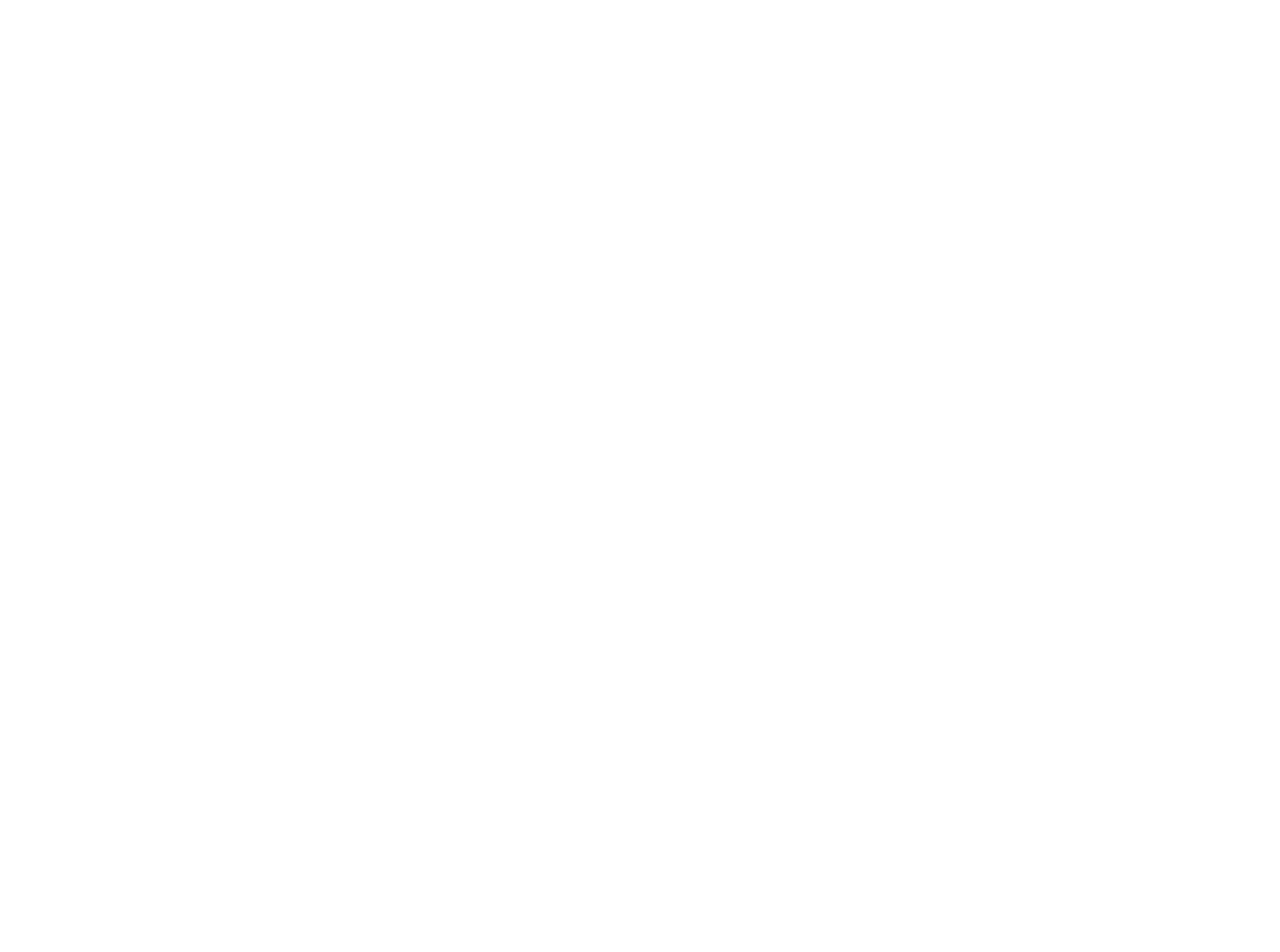
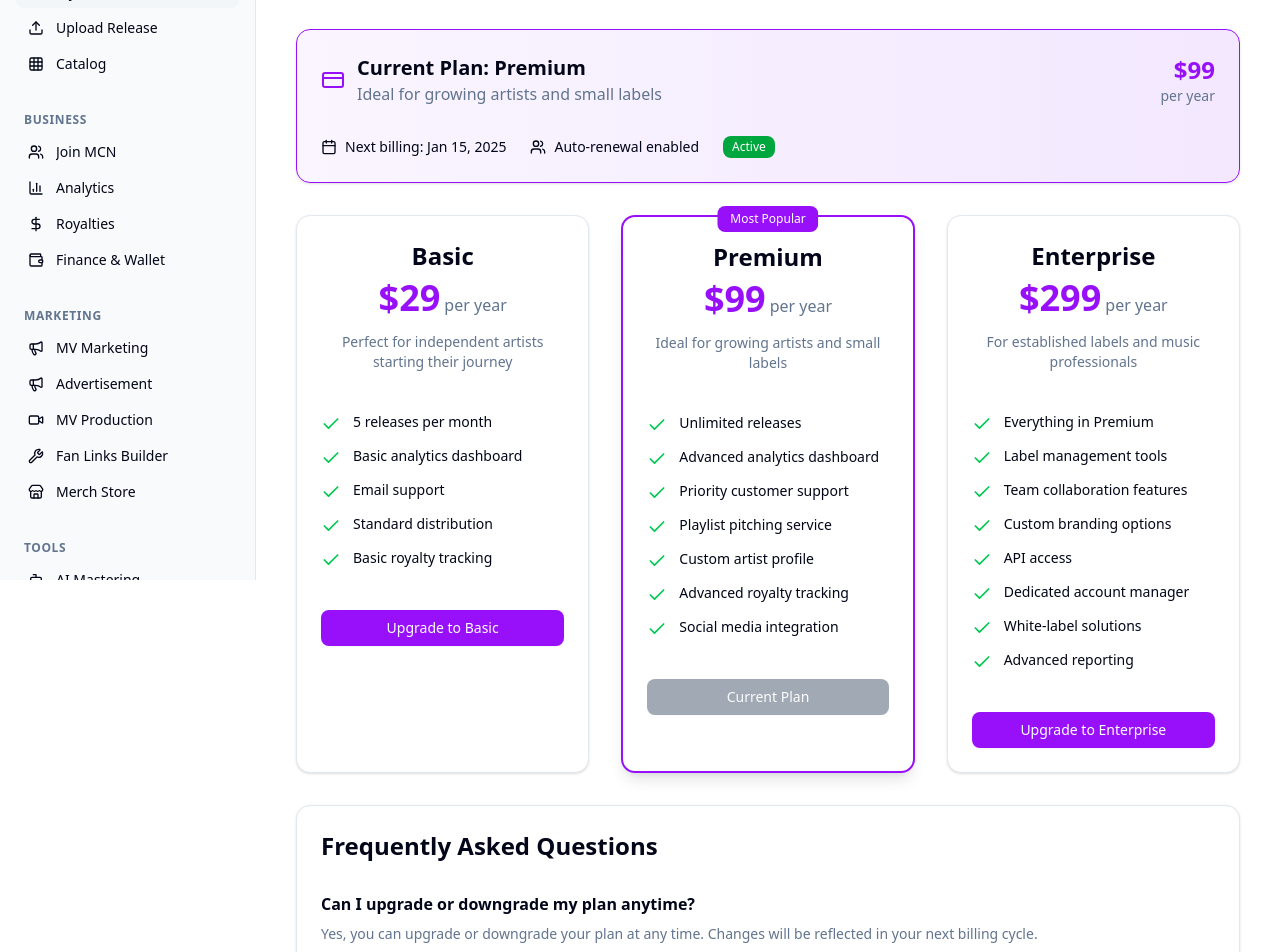
Before and after one commit to EasyTechInnovate/maheshwarivisuals, a React (Vite) app in the folder app/: page /app/plan in a window 1280 px wide. Before the commit this address had no page. Shown: the part 220-1172 px from the top of the page. Before the commit the page ends 800 px from the top, so only its background shows below. Built offline with nearby package versions, Linux system fonts and the light colour scheme.

Commit message:
feat: Add Profile and Plan pages with routing fix: Update axios baseURL configuration

```diff
--- a/app/src/App.jsx
+++ b/app/src/App.jsx
@@ -2,6 +2,8 @@
 import { Route, Routes } from 'react-router-dom'
 import Index from './pages/Index'
 import Dashboard from './pages/dashboard/Dashboard'
+import Profile from './pages/profile/Profile'
+import Plan from './pages/plan/Plan'
 import UploadRelease from './pages/uploadRelease/UploadRelease'
 import CatalogPage from './pages/catalog/Catalog'
 import Analytics from './pages/analytics/Analytics'
@@ -25,6 +27,8 @@
       <Routes>
         <Route path='/app' element={<Index />}>
           <Route index element={<Dashboard />} />
+          <Route path='profile' element={<Profile />} />
+          <Route path='plan' element={<Plan />} />
           <Route path='upload-release' element={<UploadRelease />} />
           <Route path='upload-release/basic-release-builder' element={<BasicReleaseBuilder />} />
           <Route path='upload-release/advanced-release-builder' element={<AdvancedReleaseBuilder />} />
--- /dev/null
+++ b/app/src/pages/plan/Plan.jsx
@@ -0,0 +1,200 @@
+import React, { useState } from 'react'
+import { Card, CardContent, CardHeader, CardTitle } from '@/components/ui/card'
+import { Button } from '@/components/ui/button'
+import { Badge } from '@/components/ui/badge'
+import { Check, CreditCard, Calendar, Users } from 'lucide-react'
+
+const Plan = () => {
+  const [currentPlan] = useState('premium')
+
+  const plans = [
+    {
+      id: 'basic',
+      name: 'Basic',
+      price: '$29',
+      period: 'per year',
+      description: 'Perfect for independent artists starting their journey',
+      features: [
+        '5 releases per month',
+        'Basic analytics dashboard',
+        'Email support',
+        'Standard distribution',
+        'Basic royalty tracking'
+      ],
+      buttonText: 'Upgrade to Basic',
+      popular: false
+    },
+    {
+      id: 'premium',
+      name: 'Premium',
+      price: '$99',
+      period: 'per year',
+      description: 'Ideal for growing artists and small labels',
+      features: [
+        'Unlimited releases',
+        'Advanced analytics dashboard',
+        'Priority customer support',
+        'Playlist pitching service',
+        'Custom artist profile',
+        'Advanced royalty tracking',
+        'Social media integration'
+      ],
+      buttonText: 'Current Plan',
+      popular: true,
+      current: true
+    },
+    {
+      id: 'enterprise',
+      name: 'Enterprise',
+      price: '$299',
+      period: 'per year',
+      description: 'For established labels and music professionals',
+      features: [
+        'Everything in Premium',
+        'Label management tools',
+        'Team collaboration features',
+        'Custom branding options',
+        'API access',
+        'Dedicated account manager',
+        'White-label solutions',
+        'Advanced reporting'
+      ],
+      buttonText: 'Upgrade to Enterprise',
+      popular: false
+    }
+  ]
+
+  const currentPlanDetails = plans.find(plan => plan.id === currentPlan)
+
+  return (
+    <div className="p-6 space-y-8">
+      {/* Header */}
+      <div className="text-center space-y-4">
+        <h1 className="text-4xl font-bold">Choose Your Plan</h1>
+        <p className="text-xl text-muted-foreground max-w-2xl mx-auto">
+          Select the perfect plan for your music distribution needs. Upgrade or downgrade anytime.
+        </p>
+      </div>
+
+      {/* Current Plan Summary */}
+      {currentPlanDetails && (
+        <Card className="border-purple-600 bg-gradient-to-r from-purple-50 to-purple-100 dark:from-purple-900/20 dark:to-purple-800/20">
+          <CardHeader>
+            <div className="flex items-center justify-between">
+              <div className="flex items-center gap-3">
+                <CreditCard className="w-6 h-6 text-purple-600" />
+                <div>
+                  <CardTitle className="text-xl">Current Plan: {currentPlanDetails.name}</CardTitle>
+                  <p className="text-muted-foreground">{currentPlanDetails.description}</p>
+                </div>
+              </div>
+              <div className="text-right">
+                <div className="text-2xl font-bold text-purple-600">{currentPlanDetails.price}</div>
+                <div className="text-sm text-muted-foreground">{currentPlanDetails.period}</div>
+              </div>
+            </div>
+          </CardHeader>
+          <CardContent>
+            <div className="flex items-center gap-6 text-sm">
+              <div className="flex items-center gap-2">
+                <Calendar className="w-4 h-4" />
+                <span>Next billing: Jan 15, 2025</span>
+              </div>
+              <div className="flex items-center gap-2">
+                <Users className="w-4 h-4" />
+                <span>Auto-renewal enabled</span>
+              </div>
+              <Badge className="bg-green-600 text-white">Active</Badge>
+            </div>
+          </CardContent>
+        </Card>
+      )}
+
+      {/* Plan Comparison */}
+      <div className="grid grid-cols-1 md:grid-cols-3 gap-8">
+        {plans.map((plan) => (
+          <Card
+            key={plan.id}
+            className={`relative ${plan.popular ? 'border-2 border-purple-600 shadow-lg' : 'border border-slate-200 dark:border-slate-700'}`}
+          >
+            {plan.popular && (
+              <div className="absolute -top-3 left-1/2 transform -translate-x-1/2">
+                <Badge className="bg-purple-600 text-white px-3 py-1">
+                  Most Popular
+                </Badge>
+              </div>
+            )}
+
+            <CardHeader className="text-center pb-4">
+              <CardTitle className="text-2xl font-bold">{plan.name}</CardTitle>
+              <div className="text-4xl font-bold text-purple-600 mb-2">
+                {plan.price}
+                <span className="text-base font-normal text-muted-foreground ml-1">
+                  {plan.period}
+                </span>
+              </div>
+              <p className="text-sm text-muted-foreground">{plan.description}</p>
+            </CardHeader>
+
+            <CardContent className="space-y-4">
+              <ul className="space-y-3">
+                {plan.features.map((feature, index) => (
+                  <li key={index} className="flex items-start gap-3">
+                    <Check className="w-5 h-5 text-green-500 flex-shrink-0 mt-0.5" />
+                    <span className="text-sm">{feature}</span>
+                  </li>
+                ))}
+              </ul>
+
+              <Button
+                className={`w-full mt-6 ${
+                  plan.current
+                    ? 'bg-slate-600 cursor-not-allowed'
+                    : 'bg-purple-600 hover:bg-purple-700 text-white'
+                }`}
+                disabled={plan.current}
+              >
+                {plan.buttonText}
+              </Button>
+            </CardContent>
+          </Card>
+        ))}
+      </div>
+
+      {/* FAQ Section */}
+      <Card>
+        <CardHeader>
+          <CardTitle className="text-2xl">Frequently Asked Questions</CardTitle>
+        </CardHeader>
+        <CardContent className="space-y-6">
+          <div>
+            <h4 className="font-semibold mb-2">Can I upgrade or downgrade my plan anytime?</h4>
+            <p className="text-sm text-muted-foreground">
+              Yes, you can upgrade or downgrade your plan at any time. Changes will be reflected in your next billing cycle.
+            </p>
+          </div>
+          <div>
+            <h4 className="font-semibold mb-2">What happens to my music if I downgrade?</h4>
+            <p className="text-sm text-muted-foreground">
+              Your existing releases will remain active on all platforms. However, you may have limited access to some advanced features.
+            </p>
+          </div>
+          <div>
+            <h4 className="font-semibold mb-2">Do you offer refunds?</h4>
+            <p className="text-sm text-muted-foreground">
+              We offer a 30-day money-back guarantee for all new subscriptions. Contact support for assistance.
+            </p>
+          </div>
+          <div>
+            <h4 className="font-semibold mb-2">Can I cancel my subscription?</h4>
+            <p className="text-sm text-muted-foreground">
+              Yes, you can cancel your subscription at any time. Your plan will remain active until the end of your current billing period.
+            </p>
+          </div>
+        </CardContent>
+      </Card>
+    </div>
+  )
+}
+
+export default Plan
--- /dev/null
+++ b/app/src/pages/profile/Profile.jsx
@@ -0,0 +1,16 @@
+import React from 'react'
+import ProfileComponent from '../setting/tabs/Profile'
+
+const Profile = () => {
+  return (
+    <div className="p-6">
+      <div className="mb-6">
+        <h1 className="text-3xl font-bold">Profile</h1>
+        <p className="text-muted-foreground">Manage your profile information and settings</p>
+      </div>
+      <ProfileComponent />
+    </div>
+  )
+}
+
+export default Profile
```
Also changed, not shown: 2 other files (tests, documents, lock files or other folders).
